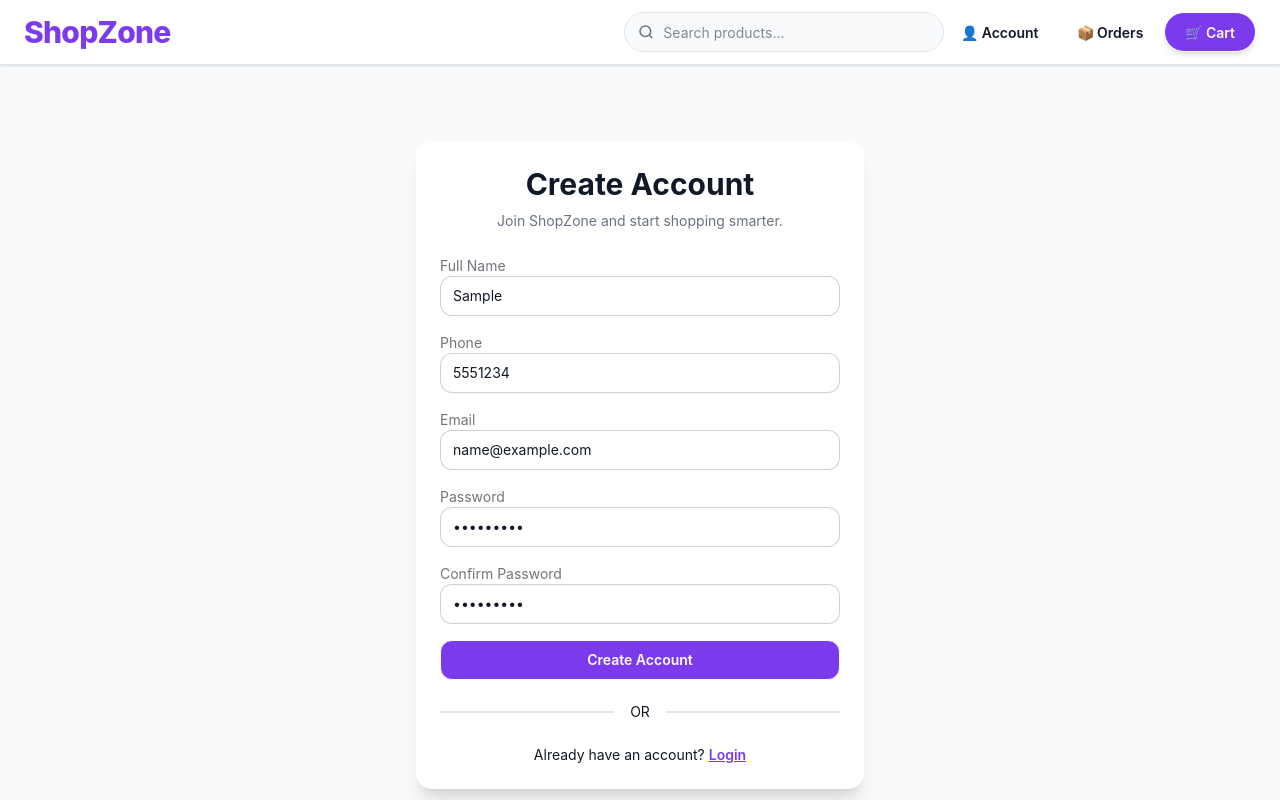
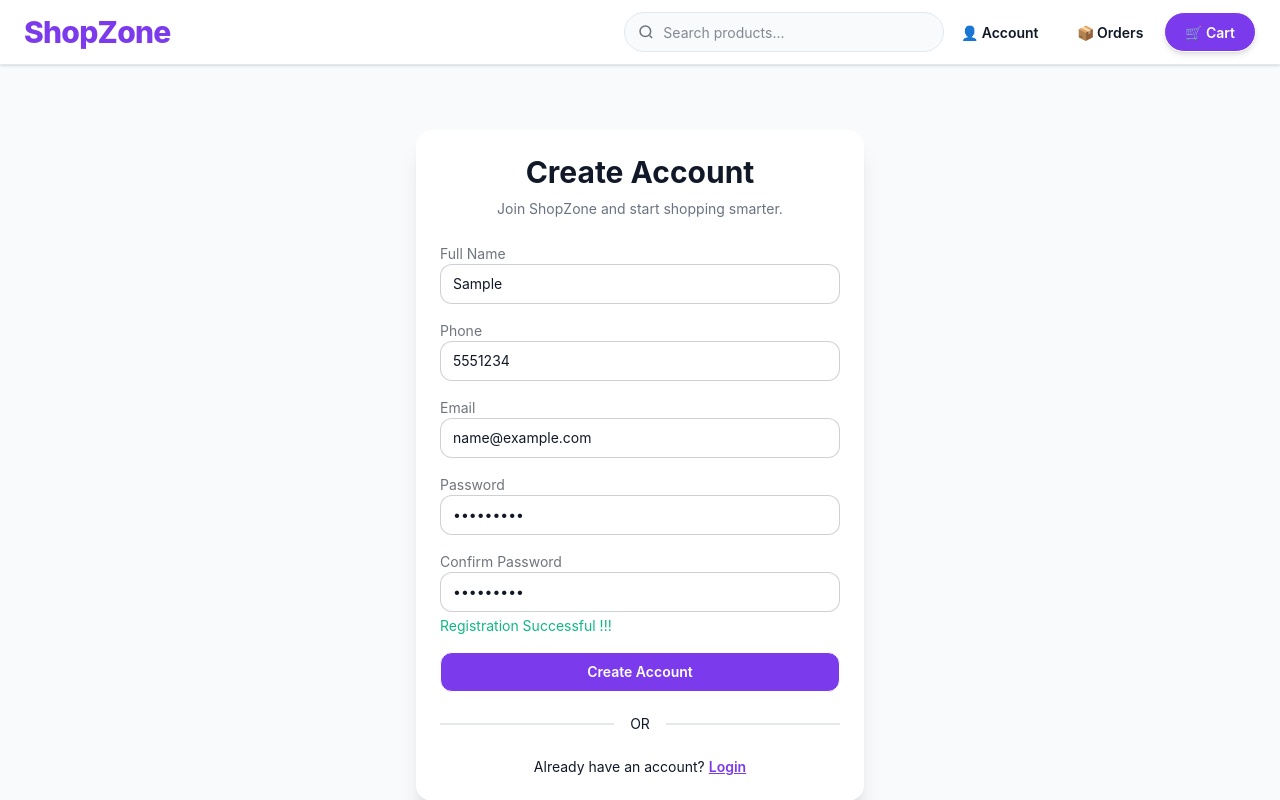
Before and after one commit to salmanshahidmalik/Ecommerce-Store, a React (Vite) app: page /register in a window 1280 px wide. Both pictures are taken after typing "Sample", "5551234", "name@example.com", "Sample123", "Sample123" into the empty fields and a click on the button "Create Account". Shown: the top 800 px of the page. Built offline with nearby package versions, Linux system fonts and the light colour scheme.

Commit message:
registration page check added revise 1.9

```diff
--- a/src/pages/Register.jsx
+++ b/src/pages/Register.jsx
@@ -144,9 +144,9 @@ function Register() {
                 onChange={(e) => setCPassword(e.target.value) }
               />
 
-              {setloginsuccess &&(
+              {loginsuccess &&(
                 <p className="text-success text-sm mt-1">
-                  {setloginsuccess}
+                  {loginsuccess}
                 </p>
               )}
 
```
